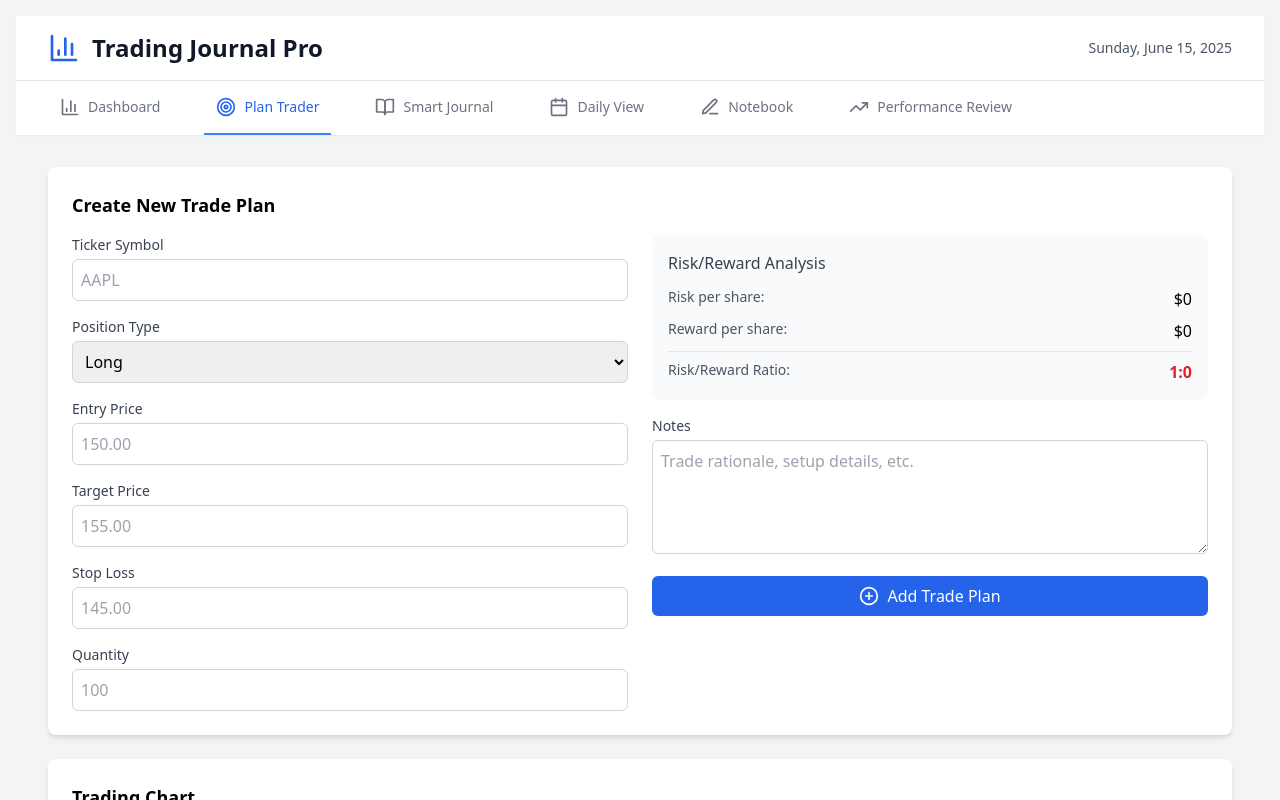
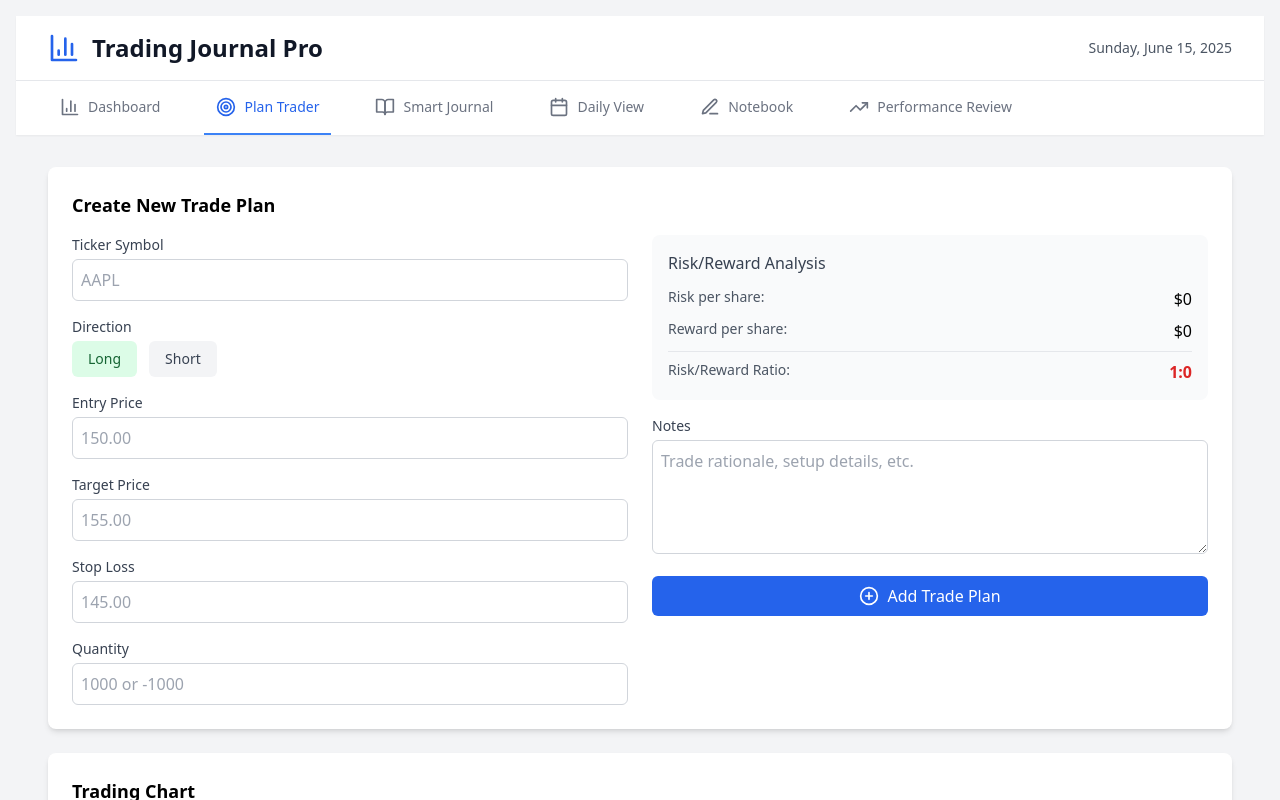
Before and after one commit to unicorntrader/claudect, a React (Create React App) app: page / in a window 1280 px wide. Both pictures are taken after a click on the element "Recent Trade Plans". Shown: the top 800 px of the page. Built offline with nearby package versions, Linux system fonts and the light colour scheme; the HTML template or start-up script is replaced by a standard one.

Commit message:
Update PlanTrader.jsx

```diff
--- a/src/components/trading/PlanTrader.jsx
+++ b/src/components/trading/PlanTrader.jsx
@@ -10,15 +10,23 @@ const PlanTrader = ({
   setTrades,
   newPlan,
   setNewPlan,
-  highlightedItem
+  highlightedItem,
 }) => {
+  /* ------------------------------------------------------------------ */
+  /* ADD / DELETE / EXECUTE FUNCTIONS                                   */
+  /* ------------------------------------------------------------------ */
   const addTradePlan = () => {
-    if (newPlan.ticker && newPlan.entry && newPlan.target && newPlan.stopLoss) {
+    if (
+      newPlan.ticker &&
+      newPlan.entry &&
+      newPlan.target &&
+      newPlan.stopLoss
+    ) {
       const plan = {
         id: Date.now(),
         ...newPlan,
         timestamp: new Date().toISOString(),
-        status: 'planned'
+        status: 'planned',
       };
       setTradePlans([...tradePlans, plan]);
       setNewPlan({
@@ -28,144 +36,242 @@ const PlanTrader = ({
         stopLoss: '',
         position: 'long',
         quantity: '',
-        notes: ''
+        notes: '',
       });
     }
   };
 
-  const deleteTradePlan = (id) => {
-    setTradePlans(tradePlans.filter(plan => plan.id !== id));
-  };
+  const deleteTradePlan = (id) =>
+    setTradePlans(tradePlans.filter((p) => p.id !== id));
 
   const executeTradePlan = (planId) => {
-    const plan = tradePlans.find(p => p.id === planId);
+    const plan = tradePlans.find((p) => p.id === planId);
     if (plan) {
       const trade = {
         id: Date.now(),
         ...plan,
         executeTime: new Date().toISOString(),
-        status: 'executed'
+        status: 'executed',
       };
       setTrades([...trades, trade]);
-      setTradePlans(tradePlans.map(p =>
-        p.id === planId ? { ...p, status: 'executed' } : p
-      ));
+      setTradePlans(
+        tradePlans.map((p) =>
+          p.id === planId ? { ...p, status: 'executed' } : p
+        )
+      );
     }
   };
 
-  const riskReward = calculateRiskReward(newPlan.entry, newPlan.target, newPlan.stopLoss, newPlan.position);
+  /* ------------------------------------------------------------------ */
+  /* RISK / REWARD PREVIEW                                              */
+  /* ------------------------------------------------------------------ */
+  const riskReward = calculateRiskReward(
+    newPlan.entry,
+    newPlan.target,
+    newPlan.stopLoss,
+    newPlan.position
+  );
 
+  /* ------------------------------------------------------------------ */
+  /* RENDER                                                             */
+  /* ------------------------------------------------------------------ */
   return (
     <div className="space-y-6">
-      {/* Create New Trade Plan */}
+      {/* ---------- CREATE NEW TRADE PLAN ---------- */}
       <div className="bg-white p-6 rounded-lg shadow-md">
         <h3 className="text-lg font-semibold mb-4">Create New Trade Plan</h3>
 
         <div className="grid grid-cols-1 md:grid-cols-2 gap-6">
+          {/* LEFT COLUMN */}
           <div className="space-y-4">
+            {/* Ticker */}
             <div>
-              <label className="block text-sm font-medium text-gray-700 mb-1">Ticker Symbol</label>
+              <label className="block text-sm font-medium text-gray-700 mb-1">
+                Ticker Symbol
+              </label>
               <input
                 type="text"
                 value={newPlan.ticker}
-                onChange={(e) => setNewPlan({...newPlan, ticker: e.target.value.toUpperCase()})}
+                onChange={(e) =>
+                  setNewPlan({ ...newPlan, ticker: e.target.value.toUpperCase() })
+                }
                 className="w-full p-2 border border-gray-300 rounded-md focus:ring-2 focus:ring-blue-500 focus:border-transparent"
                 placeholder="AAPL"
               />
             </div>
 
+            {/* Direction Toggle */}
             <div>
-              <label className="block text-sm font-medium text-gray-700 mb-1">Position Type</label>
-              <select
-                value={newPlan.position}
-                onChange={(e) => setNewPlan({...newPlan, position: e.target.value})}
-                className="w-full p-2 border border-gray-300 rounded-md focus:ring-2 focus:ring-blue-500 focus:border-transparent"
-              >
-                <option value="long">Long</option>
-                <option value="short">Short</option>
-              </select>
+              <label className="block text-sm font-medium text-gray-700 mb-1">
+                Direction
+              </label>
+              <div className="flex items-center gap-3">
+                <button
+                  type="button"
+                  className={`px-4 py-2 rounded-md text-sm font-medium ${
+                    newPlan.position === 'long'
+                      ? 'bg-green-100 text-green-800'
+                      : 'bg-gray-100 text-gray-700'
+                  }`}
+                  onClick={() =>
+                    setNewPlan({
+                      ...newPlan,
+                      position: 'long',
+                      quantity: Math.abs(Number(newPlan.quantity) || 0),
+                    })
+                  }
+                >
+                  Long
+                </button>
+                <button
+                  type="button"
+                  className={`px-4 py-2 rounded-md text-sm font-medium ${
+                    newPlan.position === 'short'
+                      ? 'bg-red-100 text-red-800'
+                      : 'bg-gray-100 text-gray-700'
+                  }`}
+                  onClick={() =>
+                    setNewPlan({
+                      ...newPlan,
+                      position: 'short',
+                      quantity: -Math.abs(Number(newPlan.quantity) || 0),
+                    })
+                  }
+                >
+                  Short
+                </button>
+              </div>
             </div>
 
+            {/* Entry */}
             <div>
-              <label className="block text-sm font-medium text-gray-700 mb-1">Entry Price</label>
+              <label className="block text-sm font-medium text-gray-700 mb-1">
+                Entry Price
+              </label>
               <input
                 type="number"
                 value={newPlan.entry}
-                onChange={(e) => setNewPlan({...newPlan, entry: e.target.value})}
+                onChange={(e) =>
+                  setNewPlan({ ...newPlan, entry: e.target.value })
+                }
                 className="w-full p-2 border border-gray-300 rounded-md focus:ring-2 focus:ring-blue-500 focus:border-transparent"
                 placeholder="150.00"
                 step="0.01"
               />
             </div>
 
+            {/* Target */}
             <div>
-              <label className="block text-sm font-medium text-gray-700 mb-1">Target Price</label>
+              <label className="block text-sm font-medium text-gray-700 mb-1">
+                Target Price
+              </label>
               <input
                 type="number"
                 value={newPlan.target}
-                onChange={(e) => setNewPlan({...newPlan, target: e.target.value})}
+                onChange={(e) =>
+                  setNewPlan({ ...newPlan, target: e.target.value })
+                }
                 className="w-full p-2 border border-gray-300 rounded-md focus:ring-2 focus:ring-blue-500 focus:border-transparent"
                 placeholder="155.00"
                 step="0.01"
               />
             </div>
 
+            {/* Stop */}
             <div>
-              <label className="block text-sm font-medium text-gray-700 mb-1">Stop Loss</label>
+              <label className="block text-sm font-medium text-gray-700 mb-1">
+                Stop Loss
+              </label>
               <input
                 type="number"
                 value={newPlan.stopLoss}
-                onChange={(e) => setNewPlan({...newPlan, stopLoss: e.target.value})}
+                onChange={(e) =>
+                  setNewPlan({ ...newPlan, stopLoss: e.target.value })
+                }
                 className="w-full p-2 border border-gray-300 rounded-md focus:ring-2 focus:ring-blue-500 focus:border-transparent"
                 placeholder="145.00"
                 step="0.01"
               />
             </div>
 
+            {/* Quantity (sign-aware) */}
             <div>
-              <label className="block text-sm font-medium text-gray-700 mb-1">Quantity</label>
+              <label className="block text-sm font-medium text-gray-700 mb-1">
+                Quantity
+              </label>
               <input
                 type="number"
                 value={newPlan.quantity}
-                onChange={(e) => setNewPlan({...newPlan, quantity: e.target.value})}
+                onChange={(e) => {
+                  const qtyRaw = e.target.value;
+                  const qty =
+                    qtyRaw === '' ? '' : Number(qtyRaw); // keep empty when field cleared
+                  setNewPlan({
+                    ...newPlan,
+                    quantity: qty,
+                    position: qty >= 0 ? 'long' : 'short',
+                  });
+                }}
                 className="w-full p-2 border border-gray-300 rounded-md focus:ring-2 focus:ring-blue-500 focus:border-transparent"
-                placeholder="100"
+                placeholder="1000 or -1000"
               />
             </div>
           </div>
 
+          {/* RIGHT COLUMN */}
           <div className="space-y-4">
+            {/* Risk / Reward Box */}
             <div className="bg-gray-50 p-4 rounded-lg">
-              <h4 className="font-medium text-gray-700 mb-3">Risk/Reward Analysis</h4>
+              <h4 className="font-medium text-gray-700 mb-3">
+                Risk/Reward Analysis
+              </h4>
               <div className="space-y-2">
                 <div className="flex justify-between">
                   <span className="text-sm text-gray-600">Risk per share:</span>
                   <span className="font-medium">${riskReward.risk}</span>
                 </div>
                 <div className="flex justify-between">
-                  <span className="text-sm text-gray-600">Reward per share:</span>
+                  <span className="text-sm text-gray-600">
+                    Reward per share:
+                  </span>
                   <span className="font-medium">${riskReward.reward}</span>
                 </div>
                 <div className="flex justify-between pt-2 border-t">
-                  <span className="text-sm text-gray-600">Risk/Reward Ratio:</span>
-                  <span className={`font-bold ${riskReward.ratio >= 2 ? 'text-green-600' : riskReward.ratio >= 1 ? 'text-yellow-600' : 'text-red-600'}`}>
+                  <span className="text-sm text-gray-600">
+                    Risk/Reward Ratio:
+                  </span>
+                  <span
+                    className={`font-bold ${
+                      riskReward.ratio >= 2
+                        ? 'text-green-600'
+                        : riskReward.ratio >= 1
+                        ? 'text-yellow-600'
+                        : 'text-red-600'
+                    }`}
+                  >
                     1:{riskReward.ratio}
                   </span>
                 </div>
               </div>
             </div>
 
+            {/* Notes */}
             <div>
-              <label className="block text-sm font-medium text-gray-700 mb-1">Notes</label>
+              <label className="block text-sm font-medium text-gray-700 mb-1">
+                Notes
+              </label>
               <textarea
                 value={newPlan.notes}
-                onChange={(e) => setNewPlan({...newPlan, notes: e.target.value})}
+                onChange={(e) =>
+                  setNewPlan({ ...newPlan, notes: e.target.value })
+                }
                 className="w-full p-2 border border-gray-300 rounded-md focus:ring-2 focus:ring-blue-500 focus:border-transparent"
                 rows="4"
                 placeholder="Trade rationale, setup details, etc."
               />
             </div>
 
+            {/* Add Button */}
             <button
               onClick={addTradePlan}
               className="w-full bg-blue-600 text-white py-2 px-4 rounded-md hover:bg-blue-700 transition-colors flex items-center justify-center"
@@ -177,50 +283,74 @@ const PlanTrader = ({
         </div>
       </div>
 
-      {/* Trading Chart Placeholder */}
+      {/* ---------- TRADING CHART PLACEHOLDER ---------- */}
       <div className="bg-white p-6 rounded-lg shadow-md">
         <h3 className="text-lg font-semibold mb-4">Trading Chart</h3>
         <div className="bg-gray-100 p-8 rounded-lg text-center">
           <LineChart className="h-16 w-16 text-gray-400 mx-auto mb-4" />
-          <p className="text-gray-600 mb-2">TradingView Advanced Charting</p>
-          <p className="text-sm text-gray-500">Chart integration would be implemented here using TradingView's widget API</p>
+          <p className="text-gray-600 mb-2">
+            TradingView Advanced Charting
+          </p>
+          <p className="text-sm text-gray-500">
+            Chart integration would be implemented here using TradingView&apos;s
+            widget API
+          </p>
           {newPlan.ticker && (
-            <p className="text-sm font-medium text-blue-600 mt-2">Currently viewing: {newPlan.ticker}</p>
+            <p className="text-sm font-medium text-blue-600 mt-2">
+              Currently viewing: {newPlan.ticker}
+            </p>
           )}
         </div>
       </div>
 
-      {/* Active Trade Plans */}
+      {/* ---------- ACTIVE TRADE PLANS ---------- */}
       <div className="bg-white p-6 rounded-lg shadow-md">
         <h3 className="text-lg font-semibold mb-4">Active Trade Plans</h3>
         <div className="space-y-3">
-          {tradePlans.map(plan => (
+          {tradePlans.map((plan) => (
             <div
               key={plan.id}
               className={`flex items-center justify-between p-4 rounded-lg transition-colors ${
                 highlightedItem === plan.id
                   ? 'bg-blue-100 border border-blue-300'
                   : plan.status === 'executed'
-                    ? 'bg-gray-100 opacity-75'
-                    : 'bg-gray-50'
+                  ? 'bg-gray-100 opacity-75'
+                  : 'bg-gray-50'
               }`}
             >
               <div className="flex-1">
                 <div className="flex items-center space-x-4">
                   <span className="font-bold text-lg">{plan.ticker}</span>
-                  <span className={`px-2 py-1 text-xs rounded ${
-                    plan.position === 'long' ? 'bg-green-100 text-green-800' : 'bg-red-100 text-red-800'
-                  }`}>
+                  <span
+                    className={`px-2 py-1 text-xs rounded ${
+                      plan.position === 'long'
+                        ? 'bg-green-100 text-green-800'
+                        : 'bg-red-100 text-red-800'
+                    }`}
+                  >
                     {plan.position.toUpperCase()}
                   </span>
-                  <span className={`px-2 py-1 text-xs rounded ${
-                    plan.status === 'executed' ? 'bg-green-100 text-green-800' : 'bg-blue-100 text-blue-800'
-                  }`}>
+                  <span
+                    className={`px-2 py-1 text-xs rounded ${
+                      plan.status === 'executed'
+                        ? 'bg-green-100 text-green-800'
+                        : 'bg-blue-100 text-blue-800'
+                    }`}
+                  >
                     {plan.status}
                   </span>
                 </div>
                 <div className="text-sm text-gray-600 mt-1">
-                  Entry: ${plan.entry} | Target: ${plan.target} | Stop: ${plan.stopLoss} | R/R: 1:{calculateRiskReward(plan.entry, plan.target, plan.stopLoss, plan.position).ratio}
+                  Entry: ${plan.entry} | Target: ${plan.target} | Stop: $
+                  {plan.stopLoss} | R/R: 1:
+                  {
+                    calculateRiskReward(
+                      plan.entry,
+                      plan.target,
+                      plan.stopLoss,
+                      plan.position
+                    ).ratio
+                  }
                 </div>
               </div>
               <div className="flex space-x-2">
@@ -242,7 +372,9 @@ const PlanTrader = ({
             </div>
           ))}
           {tradePlans.length === 0 && (
-            <p className="text-gray-500 text-center py-8">No trade plans yet. Create your first plan above!</p>
+            <p className="text-gray-500 text-center py-8">
+              No trade plans yet. Create your first plan above!
+            </p>
           )}
         </div>
       </div>
```
